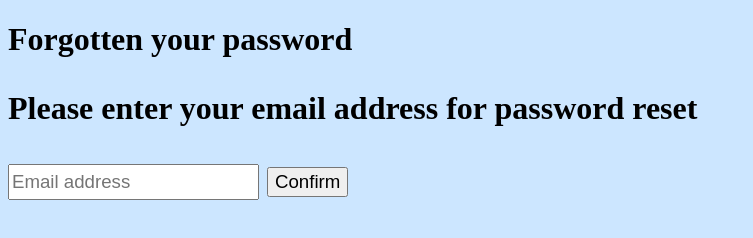
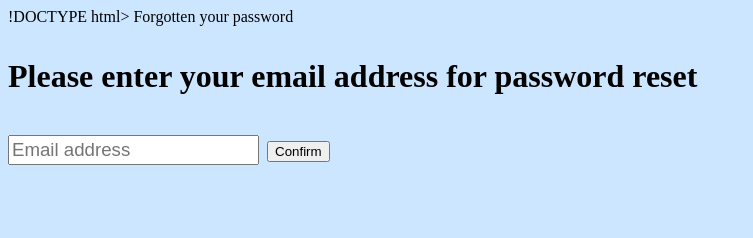
Before and after one commit to up887818/Team7A-Meal-Planner, a plain HTML site: page ForgotPassword.html in a window 1280 px wide. Shown: the whole page, without its empty margins (0-753 px from the left). Drawn offline with Linux system fonts and the light colour scheme.

Commit message:
Update ForgotPassword.html

```diff
--- a/ForgotPassword.html
+++ b/ForgotPassword.html
@@ -1,10 +1,10 @@
-<!DOCTYPE html>
+!DOCTYPE html>
 <html>
 <head><link rel="stylesheet" type="text/css" href="MealPlanner.css"></head>
 <title>Meal planner</title>
 
 <body>
- <h1> Forgotten your password <h1>
+ <h> Forgotten your password <h1>
 
  <p>Please enter your email address for password reset </p>
 
@@ -16,8 +16,7 @@
   <input class="text-in" type="email"placeholder="Email address" name="emails"/>
 
 
-
-    <input class="text-in" type="button" onclick="chick(this.from)" value="Confirm"/>
+  <input class="forgotConbutton" type="button" onclick="chick(this.from)" value="Confirm"/>
   </form>
 
 </body>
```
